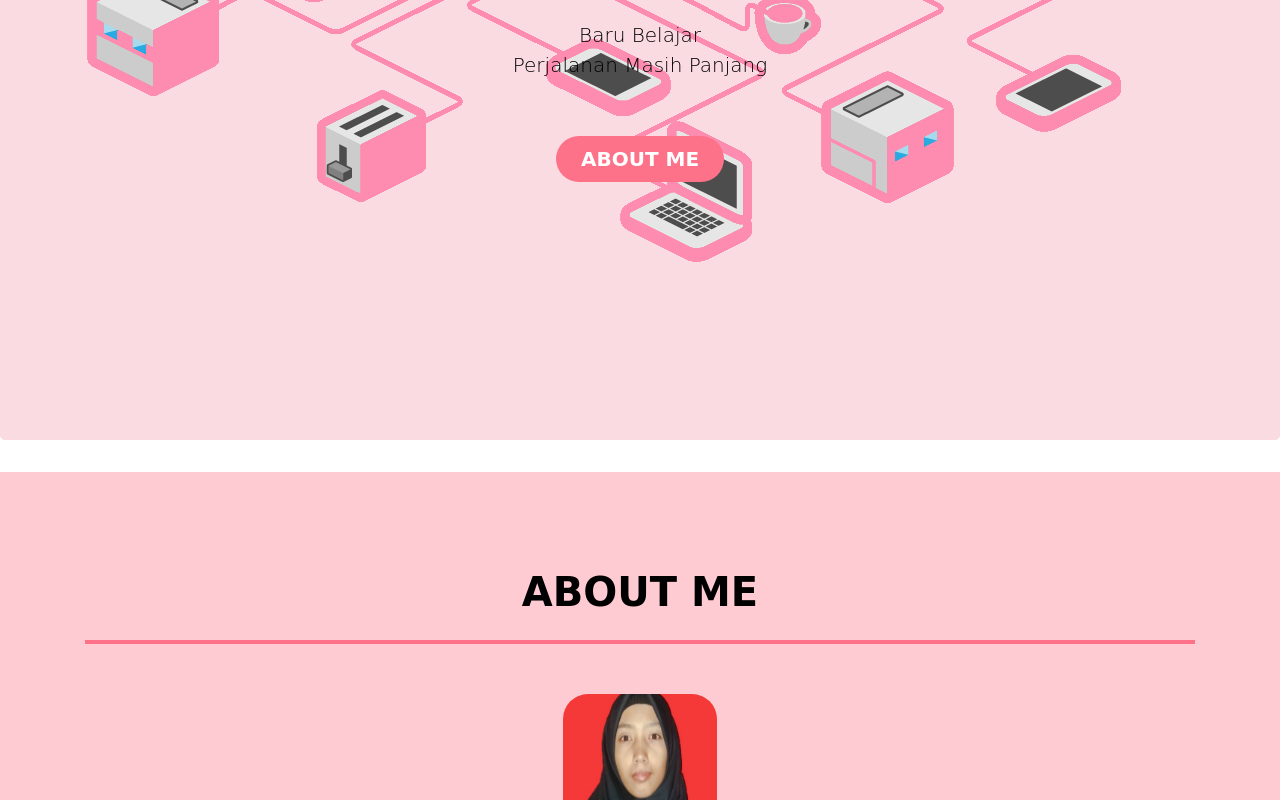
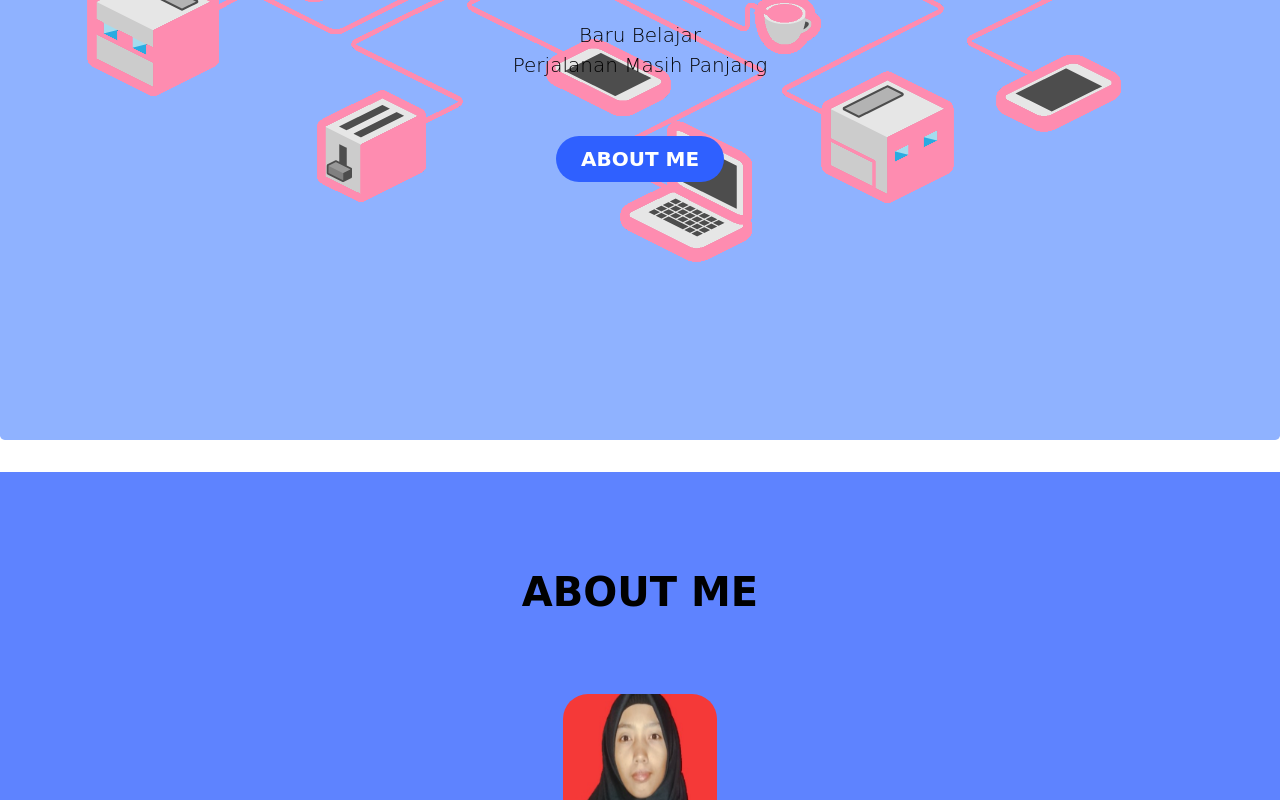
Before and after one commit to Mirna-D/Mirna-D.github.io, a plain HTML site: page index.html in a window 1280 px wide. Shown: the part 360-1160 px from the top of the page. Drawn offline with nearby package versions, Linux system fonts and the light colour scheme; a web font is replaced by a local one.

Commit message:
Update style.css

```diff
--- a/style.css
+++ b/style.css
@@ -11,7 +11,7 @@ body {
 }
 
 .jumbotron {
-    background-color: rgb(250, 219, 225);
+    background-color: rgb(143, 178, 255);
     background-image: url(image/phonegap_lab.png);
     text-align: center;
     color: black;
@@ -34,7 +34,7 @@ body {
 }
 
 .jumbotron .btn {
-    background-color: rgb(253, 114, 137);
+    background-color: rgb(47, 96, 255);
     border: none;
     border-radius: 25px;
     padding-left: 25px;
@@ -46,7 +46,7 @@ body {
 .about {
     height: 100vh;
     align-items: center;
-    background-color:   rgb(255, 203, 211);
+    background-color:   rgb(94, 131, 255);
 }
 
 .about .container {
@@ -63,7 +63,7 @@ body {
 
 .about hr {
     border-width: 4px;
-    border-color:  rgb(253, 114, 137);
+    border-color:  rgb(94, 131, 255);
 }
 
 .about .me {
```
